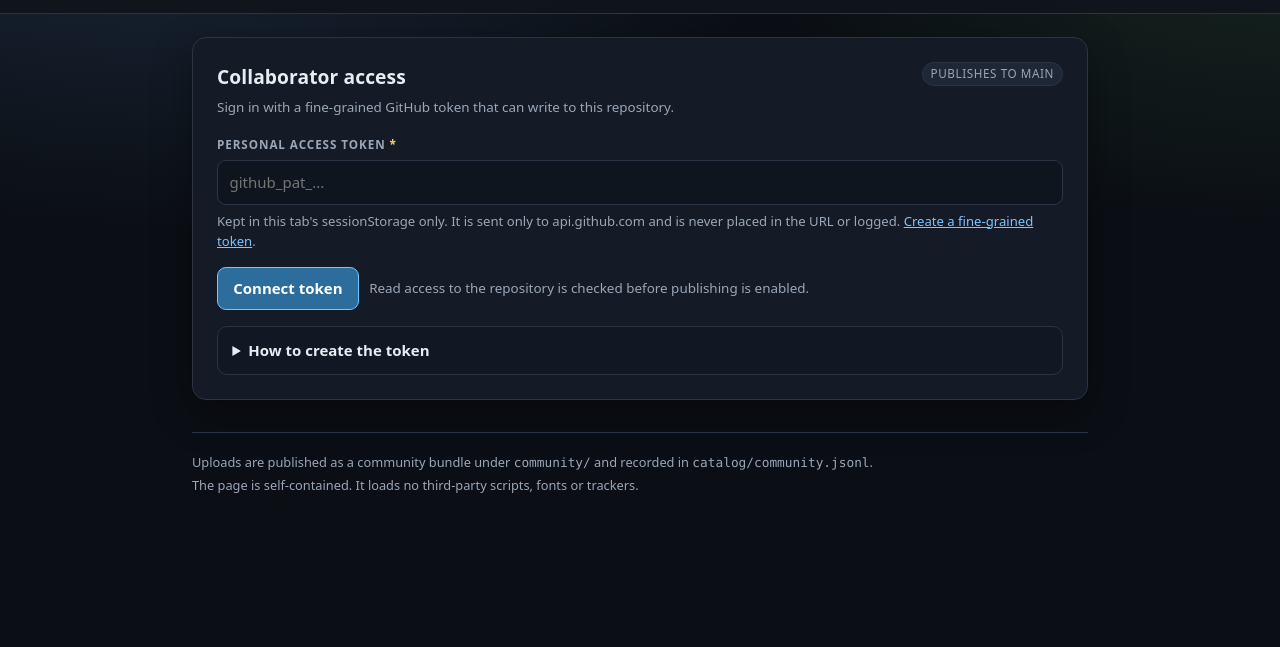
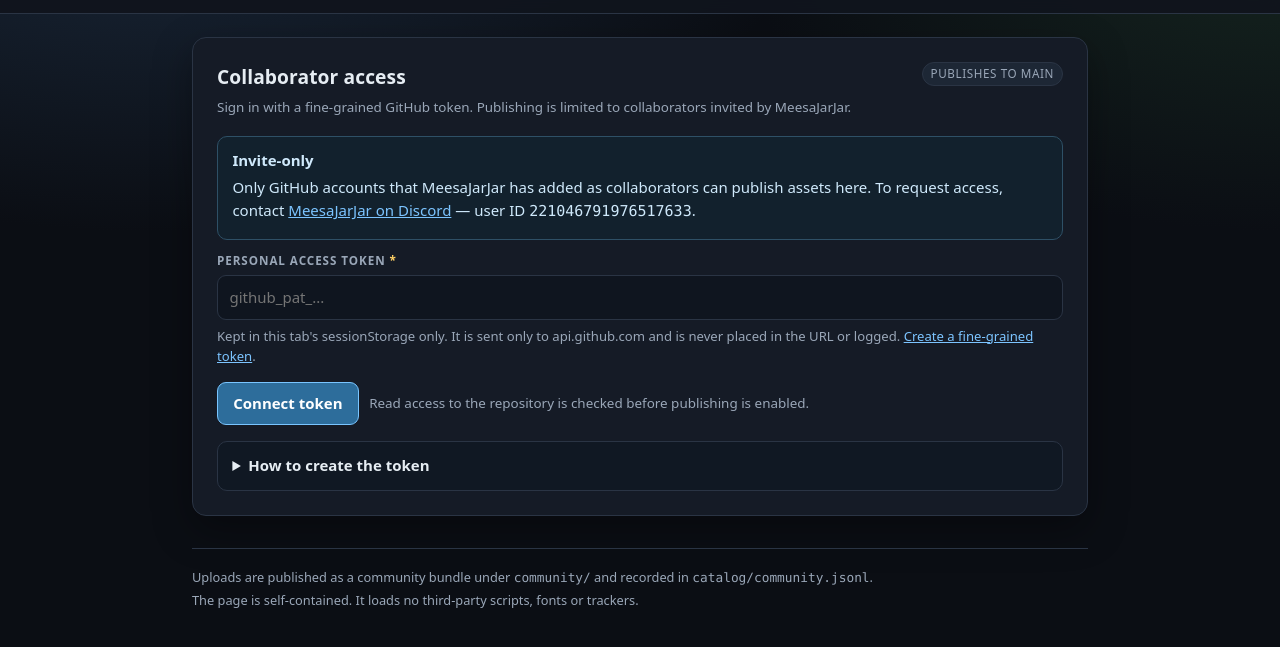
Before and after one commit to MeesaJarJar/MeesaAssetLibrary, a website: page contribute/index.html in a window 1280 px wide. Shown: the part 69-716 px from the top of the page. Drawn offline with Linux system fonts and the light colour scheme.

Commit message:
Make the upload page visibly invite-only
States that only collaborators added by MeesaJarJar can publish, with Discord contact details for access requests. Repeats the contact in the blocked-account message.

```diff
--- a/contribute/index.html
+++ b/contribute/index.html
@@ -228,9 +228,14 @@ fieldset:disabled{opacity:.72}
     <div class="panel-head">
       <div>
         <h2 id="auth-title">Collaborator access</h2>
-        <p class="muted small">Sign in with a fine-grained GitHub token that can write to this repository.</p>
+        <p class="muted small">Sign in with a fine-grained GitHub token. Publishing is limited to collaborators invited by MeesaJarJar.</p>
       </div>
       <span class="badge">Publishes to main</span>
+    </div>
+
+    <div class="notice info" role="note">
+      <strong>Invite-only</strong>
+      <p>Only GitHub accounts that MeesaJarJar has added as collaborators can publish assets here. To request access, contact <a href="https://discord.com/users/221046791976517633" target="_blank" rel="noopener noreferrer">MeesaJarJar on Discord</a> &mdash; user ID <code>221046791976517633</code>.</p>
     </div>
 
     <form id="auth-form" method="post" novalidate>
@@ -272,7 +277,7 @@ fieldset:disabled{opacity:.72}
 
   <div id="blocked-message" class="notice error" role="alert" hidden>
     <strong id="blocked-text"></strong>
-    <p>The upload form stays disabled. Sign out and connect a token for an account with write access to this repository.</p>
+    <p>Only collaborators invited by MeesaJarJar can publish. To request access, contact <a href="https://discord.com/users/221046791976517633" target="_blank" rel="noopener noreferrer">MeesaJarJar on Discord</a> &mdash; user ID <code>221046791976517633</code>. The upload form stays disabled until a collaborator token is connected.</p>
   </div>
 
   <section class="panel" id="form-panel" aria-labelledby="form-title" hidden>
```
Also changed, not shown: contribute/README.md.
